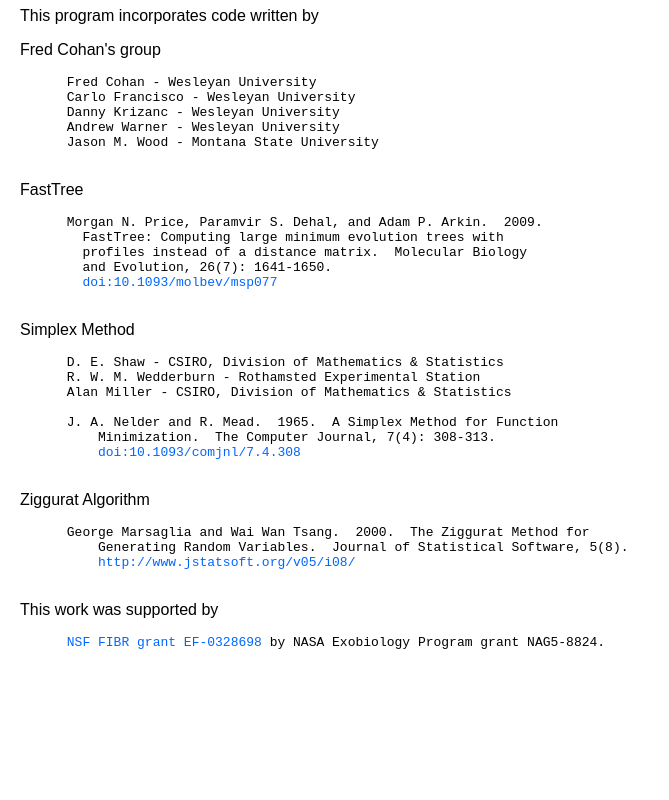
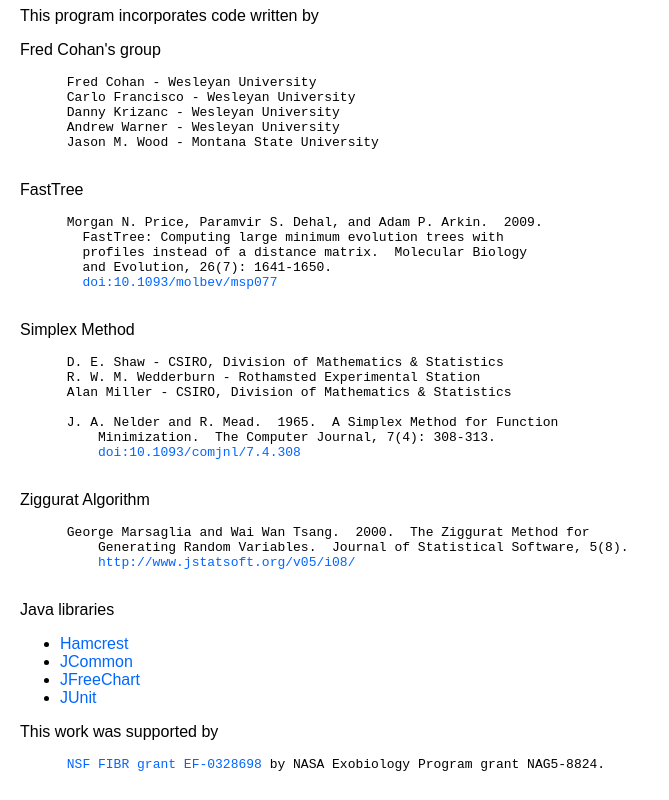
Before and after one commit to sandain/ecosim, a plain HTML site: page help/about.html in a window 1280 px wide. Shown: the part 619-1419 px from the top of the page, without its empty margins (0-669 px from the left). Before the commit the page ends 1297 px from the top, so only its background shows below. Drawn offline with Linux system fonts and the light colour scheme.

Commit message:
Help: add a note about Java libraries used

```diff
--- a/help/about.html
+++ b/help/about.html
@@ -89,6 +89,15 @@
           <a href="http://www.jstatsoft.org/v05/i08/">http://www.jstatsoft.org/v05/i08/</a>
     </pre>
     <p>
+      Java libraries
+    </p>
+    <ul>
+      <li><a href="https://github.com/hamcrest/JavaHamcrest">Hamcrest</a></li>
+      <li><a href="http://www.jfree.org/jcommon/">JCommon</a></li>
+      <li><a href="http://www.jfree.org/jfreechart/">JFreeChart</a></li>
+      <li><a href="http://junit.org/">JUnit</a></li>
+    </ul>
+    <p>
       This work was supported by
     </p>
     <pre>
```
